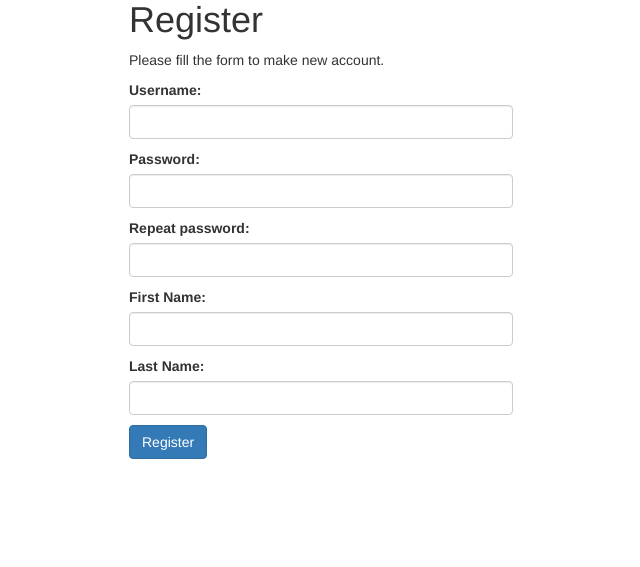
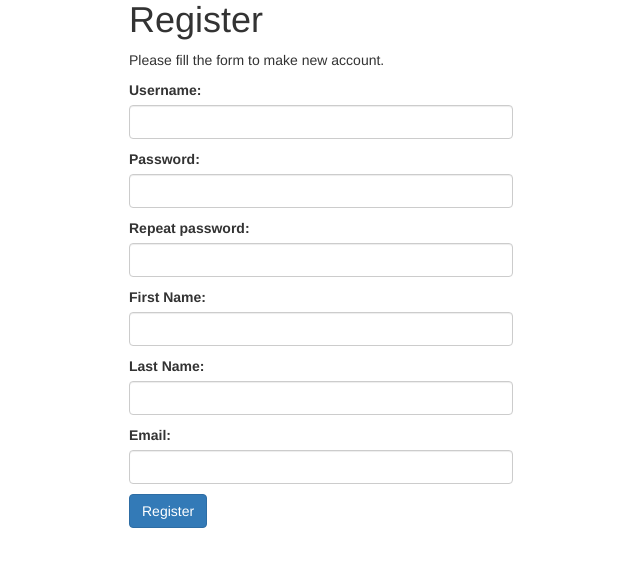
Before and after one commit to zajacpiotr/Login-system-OOP, a PHP site: page /register.php in a window 1280 px wide. Shown: the part 40-607 px from the top of the page, without its empty margins (319-959 px from the left). Run offline with PHP 8.4, Linux system fonts and the light colour scheme.

Commit message:
Email validation

```diff
--- a/register.php
+++ b/register.php
@@ -33,6 +33,11 @@
                     <input type="text" name="lastName" class="form-control" id="inputLastName">
                     <span class="error"></span>
                 </p>
+                <p>
+                    <label for="inputEmail">Email:</label>
+                    <input type="text" name="email" class="form-control" id="inputEmail">
+                    <span class="error"></span>
+                </p>
                 <input type="submit" value="Register" class="btn btn-primary">
                 <p class="error">
                 </p>
```
Also changed, not shown: class/Validation.php (+14 -0 lines).
